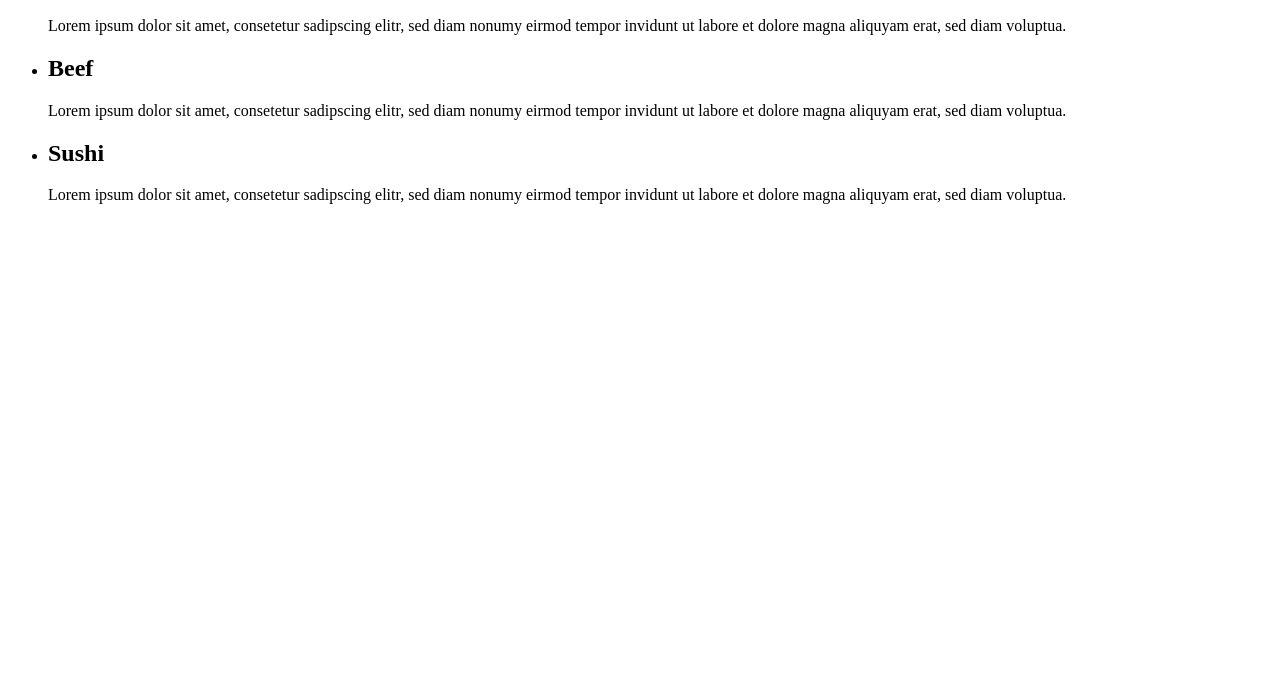
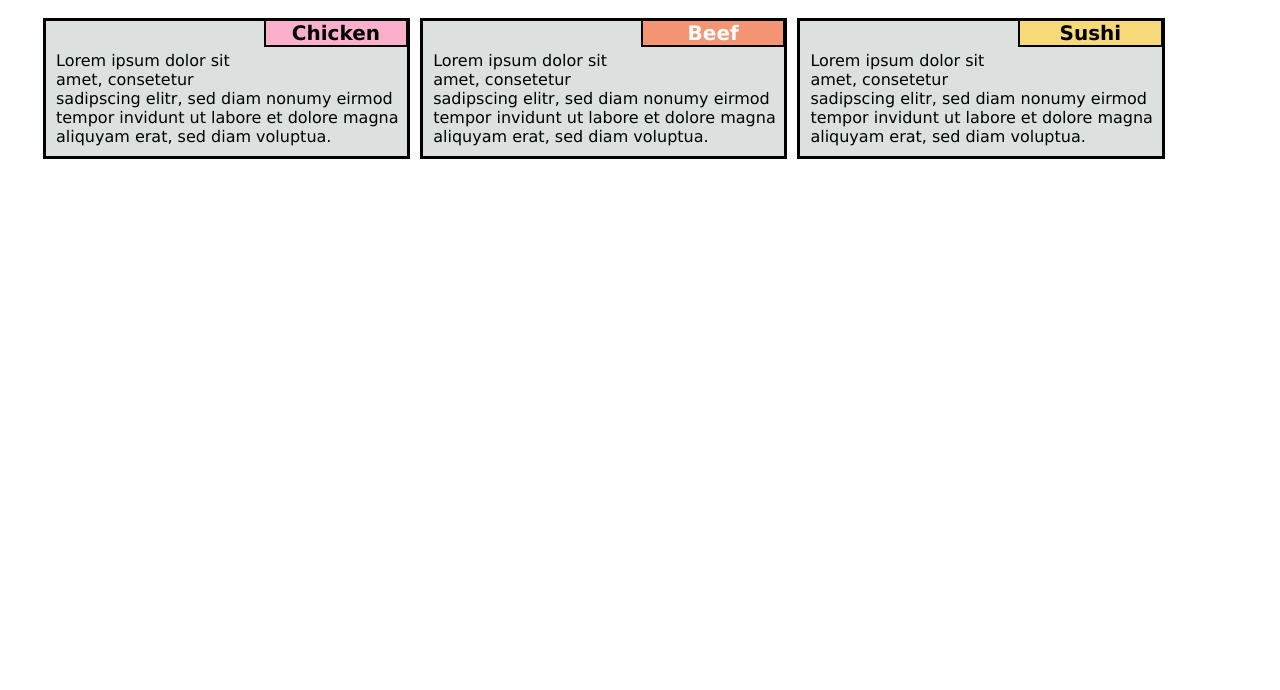
Before and after one commit to AlexMialton/module2-solution, a plain HTML site: page index.html in a window 1280 px wide. Shown: the part 110-800 px from the top of the page. Drawn offline with Linux system fonts and the light colour scheme; files that its build step writes are made by us from their sources; the site is published under a folder, as on GitHub Pages, so addresses that start at the root find nothing.

Commit message:
Update index.html

```diff
--- a/index.html
+++ b/index.html
@@ -1,7 +1,7 @@
 <!DOCTYPE html>
 <html lang="en">
   <head>
-    <link rel="stylesheet" href="/AlexMialton/module2-solution/index.css" />
+    <link rel="stylesheet" href="module2-solution/index.css" />
 
     <meta charset="UTF-8" />
     <meta http-equiv="X-UA-Compatible" content="IE=edge" />
```
